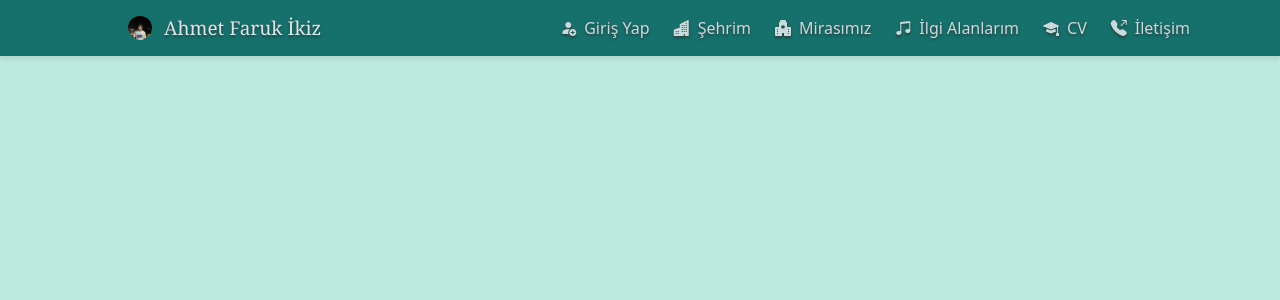
After one commit to ahmetfarukikiz/WebProjem, a PHP site: page /login.html in a window 1280 px wide. The commit adds this page. Shown: the top 300 px of the page. Run offline with PHP 8.4, Linux system fonts and the light colour scheme.

Commit message:
navbar iyileştirildi ve ufak düzeltmeler
yeni dosyalar eklendi.

```diff
--- a/css/style.css
+++ b/css/style.css
@@ -1,17 +1,17 @@
 
 
 .navbar {
-
+   box-shadow: 0 3px 4px rgba(40, 43, 43, 0.1);
+    text-shadow: 0 2px 3px #313b3a;
 }
 
 .navbar-brand {
- font-size: 15px;
- margin-left: 35px;
+ font-size: 19px;
+ margin-left: 30px;
  font-family:Cambria, Cochin, Georgia, Times, 'Times New Roman', sans-serif;
- /* Georgia, 'Times New Roman', Times, serif */
 }
 
-.navbar-nav {
+/* .navbar-nav {
 
 }
 
@@ -21,17 +21,25 @@
 
 .nav-link {
 
-}
+} */
 
 .nav-link:hover, .nav-link.active {
-    background-color: rgba(255, 255, 255, 0.1);
+   color: rgb(255, 255, 255) !important;
+
 }
 
 .navbar-custom {
-    background-color: #068484 !important;
+    background-color: #16716d !important;
 }
 
-.navbar-custom .navbar-brand,
-.navbar-custom .nav-link {
-    color: rgb(223, 238, 239) !important;
+.navbar-custom,
+.navbar-custom, .nav-link {
+    color: rgb(198, 220, 222) !important;
 }
+.navbar-brand{
+    color: rgb(217, 233, 235) !important;
+}
+
+body{
+    background-color: rgb(188, 234, 222);
+}
--- /dev/null
+++ b/login.html
@@ -0,0 +1,65 @@
+<!DOCTYPE html>
+<html lang="tr">
+<head>
+    <meta charset="UTF-8">
+    <meta name="viewport" content="width=device-width, initial-scale=1.0">
+    <title>Hakkımda</title>
+    <link href="https://cdn.jsdelivr.net/npm/bootstrap@5.3.2/dist/css/bootstrap.min.css" rel="stylesheet">
+    <link rel="stylesheet" href="https://cdn.jsdelivr.net/npm/bootstrap-icons@1.11.1/font/bootstrap-icons.css">
+    <link rel="stylesheet" href="css/style.css">
+</head>
+  <body>
+
+   <nav class="navbar navbar-expand-lg navbar-fixed-top navbar-custom bg-body-tertiary">
+        <div class="container">
+          <a class="navbar-brand px-3 d-flex align-items-center" href="index.html">
+            <img src="img/ben.jpg" class="rounded-circle"  alt="profilfoto" width="24" height="24">
+            <div style="margin-left: 12px;">Ahmet Faruk İkiz </div>
+          </a>
+          <button class="navbar-toggler ms-auto" type="button" data-bs-toggle="collapse"
+            data-bs-target="#navbarContent" aria-controls="navbarText" aria-expanded="false" aria-label="Toggle navigation">
+            <span class="navbar-toggler-icon"></span>
+          </button>
+
+         <div class="collapse navbar-collapse" id="navbarContent">
+            <ul class="navbar-nav ms-auto mb-2 mb-lg-0">
+
+               <li class="nav-item">
+                <a class="nav-link" href="login.html"><i class="bi bi-person-fill-add m-2"></i>Giriş Yap</a>
+              </li>
+
+
+              <li class="nav-item">
+                <a class="nav-link" href="sehir.html"><i class="bi bi-buildings-fill m-2"></i>Şehrim</a>
+              </li>
+
+              <li class="nav-item">
+                <a class="nav-link" href="mirasimiz.html"><i class="bi bi-hospital-fill m-2"></i>Mirasımız</a>
+              </li>
+
+               <li class="nav-item">
+                <a class="nav-link" href="ilgi-alanlarim.html"><i class="bi bi-music-note-beamed m-2"></i>İlgi Alanlarım</a>
+              </li>
+
+              <li class="nav-item">
+                <a class="nav-link" href="cv.html"><i class="bi bi-mortarboard-fill m-2"></i>CV</a>
+              </li>
+
+               <li class="nav-item">
+                <a class="nav-link" href="iletisim.html"><i class="bi bi-telephone-outbound-fill m-2"></i>İletişim</a>
+              </li>
+
+
+
+            </ul>
+
+          </div>
+
+        </div>
+    </nav>
+
+
+
+    <script src="https://cdn.jsdelivr.net/npm/bootstrap@5.3.6/dist/js/bootstrap.bundle.min.js" integrity="sha384-j1CDi7MgGQ12Z7Qab0qlWQ/Qqz24Gc6BM0thvEMVjHnfYGF0rmFCozFSxQBxwHKO" crossorigin="anonymous"></script>
+  </body>
+</html>
```
Also changed, not shown: cv.html (+58 -8 lines), iletisim.html (added, +65 -0 lines), index.html (+40 -6 lines), mirasimiz.html (+65 -0 lines), sehir.html (+53 -1 lines), php/login.php (added).
